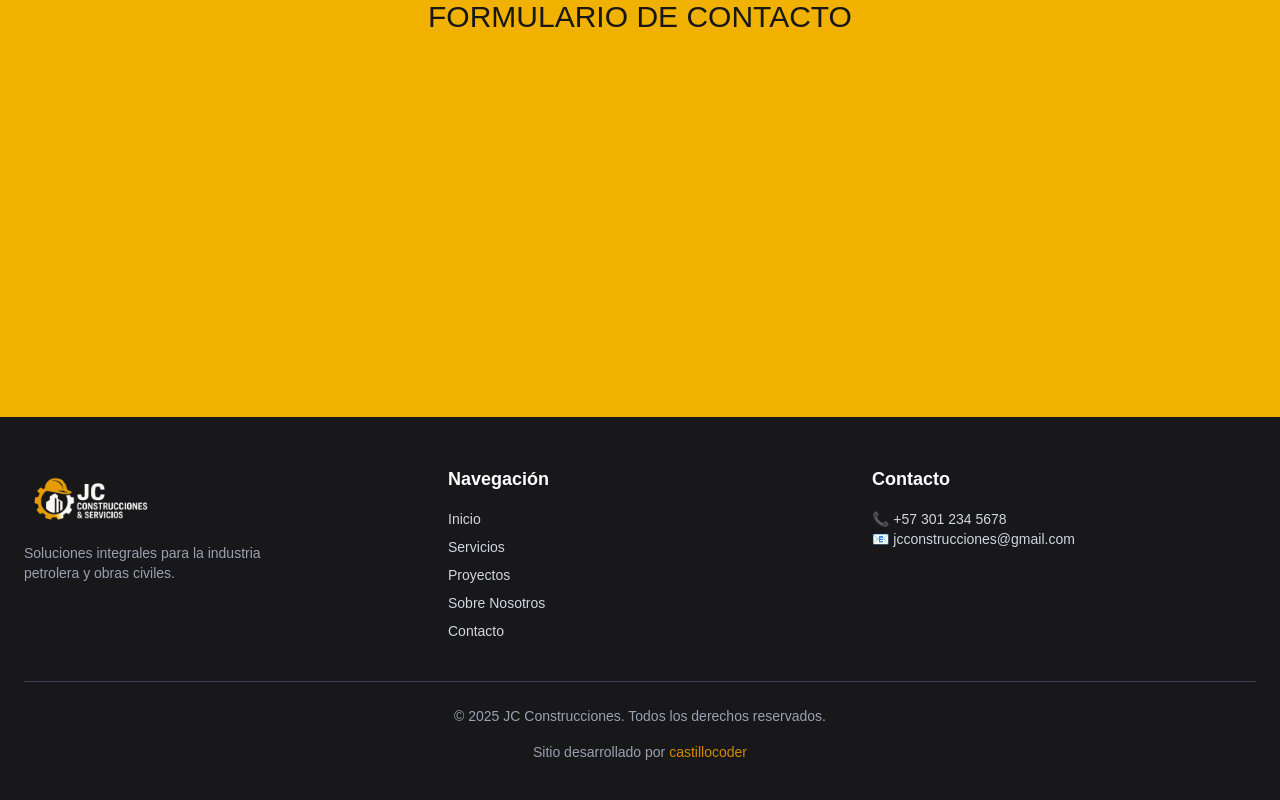
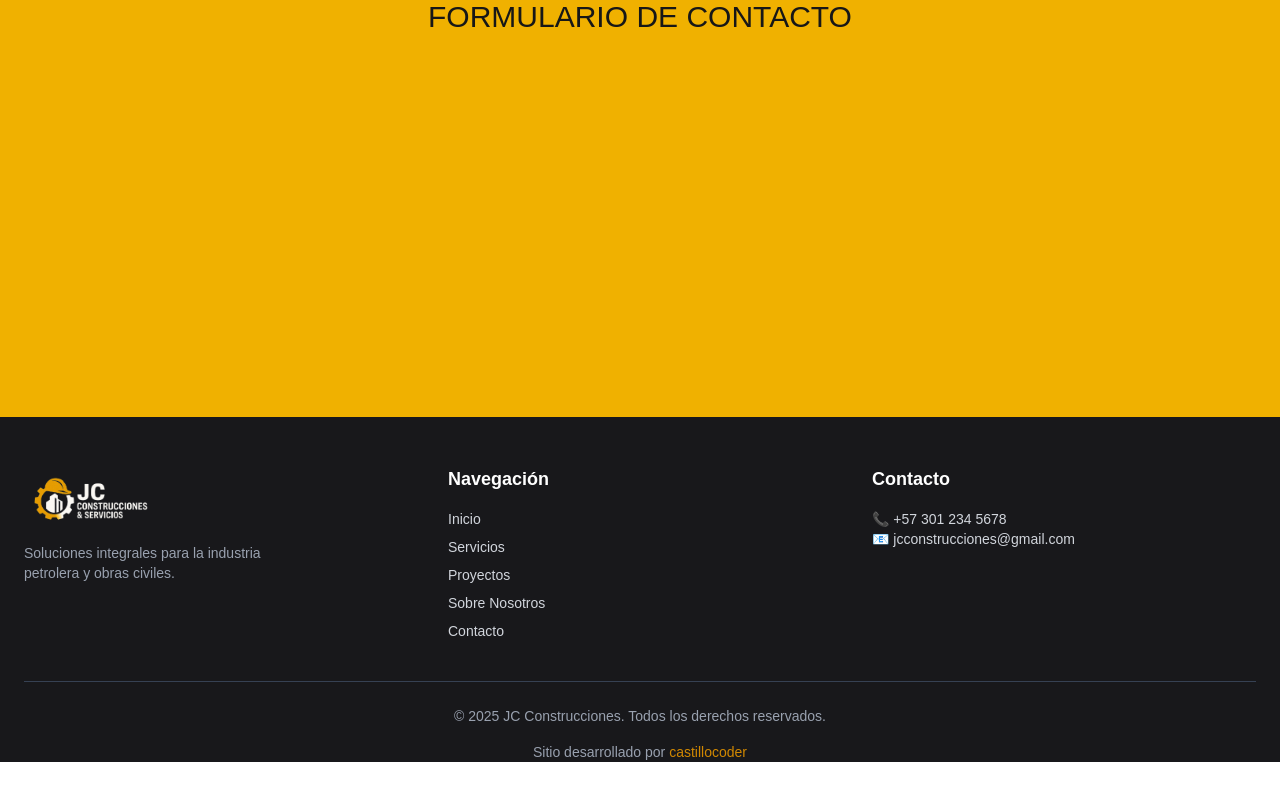
Before and after one commit to castolo10a/landing-jc-construcciones, a Next.js app: page / in a window 1280 px wide. Shown: the part 3583-4383 px from the top of the page. After the commit the page ends 4345 px from the top, so only its background shows below. Built offline with nearby package versions, Linux system fonts and the light colour scheme.

Commit message:
style: adjust padding in footer component

```diff
--- a/src/components/footer/footer.tsx
+++ b/src/components/footer/footer.tsx
@@ -8,7 +8,7 @@ const currentYear = new Date().getFullYear();
 
 export const Footer = () => {
   return (
-    <footer className="bg-zinc-900 text-gray-300 py-12 px-6">
+    <footer className="bg-zinc-900 text-gray-300 pt-12 px-6">
       <div className="max-w-7xl mx-auto grid grid-cols-1 md:grid-cols-3 gap-10 text-sm">
         {/* Sección 1: Logo e info */}
         <div className="flex flex-col items-start gap-2">
```
